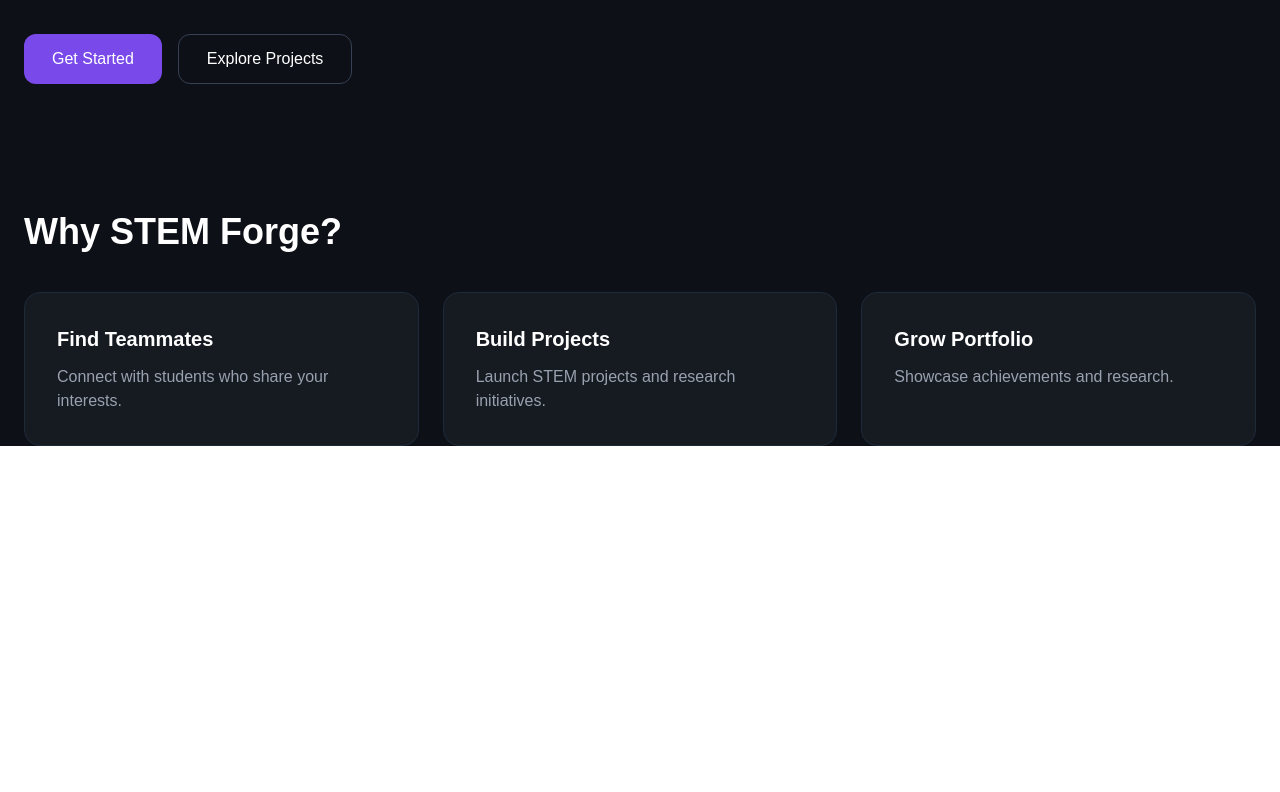
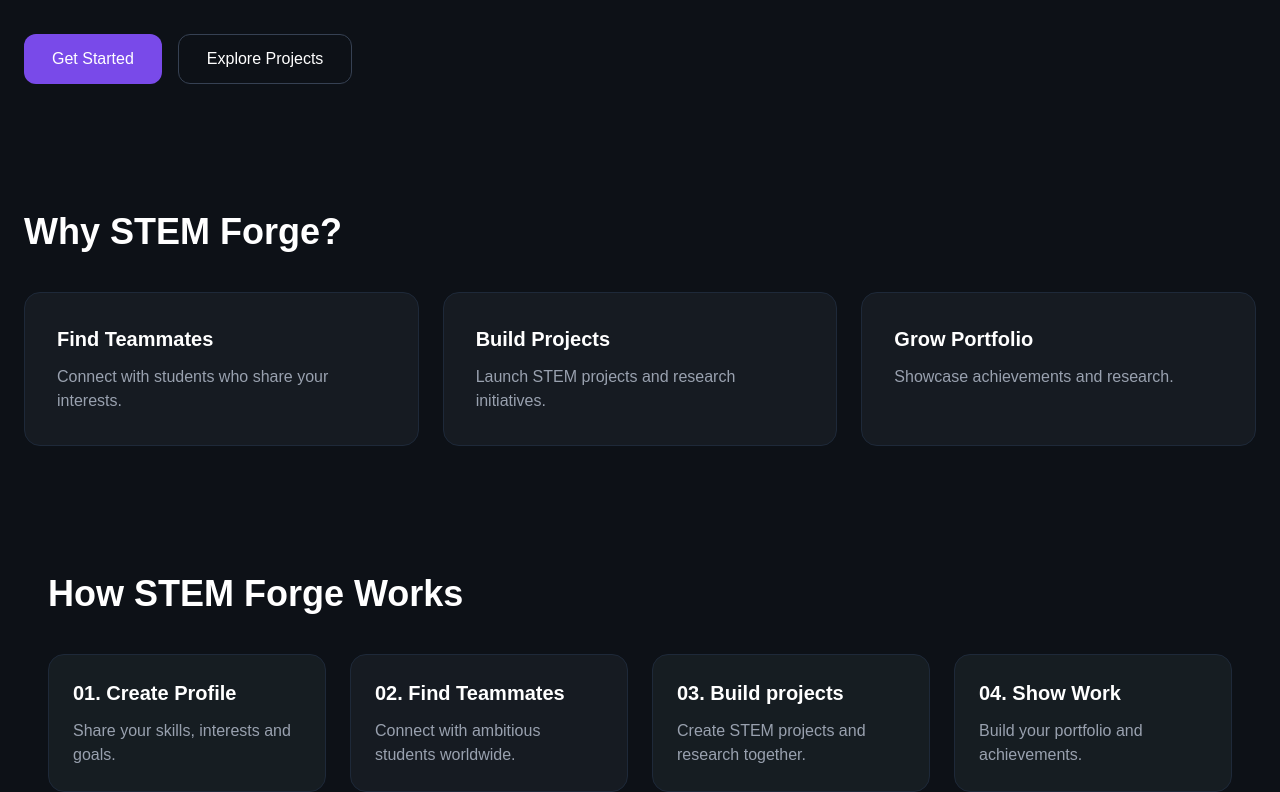
Before and after one commit to maryiazaranok-arch/STEM-Forge, a Next.js app: page / in a window 1280 px wide. Shown: the part 412-1204 px from the top of the page. Before the commit the page ends 858 px from the top, so only its background shows below. Built offline with nearby package versions, Linux system fonts and the light colour scheme.

Commit message:
Add how it works section

```diff
--- a/app/page.tsx
+++ b/app/page.tsx
@@ -56,7 +56,6 @@ export default function Home() {
           Why STEM Forge?
         </h3>
 
-
         <div className="grid gap-6 md:grid-cols-3">
 
 
@@ -91,12 +90,53 @@ export default function Home() {
               Showcase achievements and research.
             </p>
           </div>
+          </div>
 
+        <section className="px-6 mt-32">
+          <h3 className="text-4xl font-bold mb-10">
+            How STEM Forge Works
+          </h3>
 
-        </div>
+          <div className="grid gap-6 md:grid-cols-4">
+            <div className="bg-[#161D22] p-6 rounded-2xl border border-gray-800">
+              <h4 className="font-bold text-xl">
+                01. Create Profile
+              </h4>
+              <p className="text-gray-400 mt-3">
+                Share your skills, interests and goals.
+              </p>
+            </div>
 
-      </section>
+            <div className="bg-[#161B22] p-6 rounded-2xl border border-gray-800">
+              <h4 className="font-bold text-xl">
+                02. Find Teammates
+              </h4>
+                <p className="text-gray-400 mt-3">
+                Connect with ambitious students worldwide.
+              </p>
+            </div>
+
+            <div className="bg-[#161D22] p-6 rounded-2xl border border-gray-800">
+              <h4 className="font-bold text-xl">
+                03. Build projects
+              </h4>
+              <p className="text-gray-400 mt-3">
+                Create STEM projects and research together.
+              </p>
+              </div>
+
+            <div className="bg-[#161D22] p-6 rounded-2xl border border-gray-800">
+              <h4 className="font-bold text-xl">
+                04. Show Work
+              </h4>
+              <p className="text-gray-400 mt-3">
+                Build your portfolio and achievements.
+              </p>
+            </div>
+            </div>
+        </section>
+        </section>
 
     </main>
-  );
+  )
 }
```
